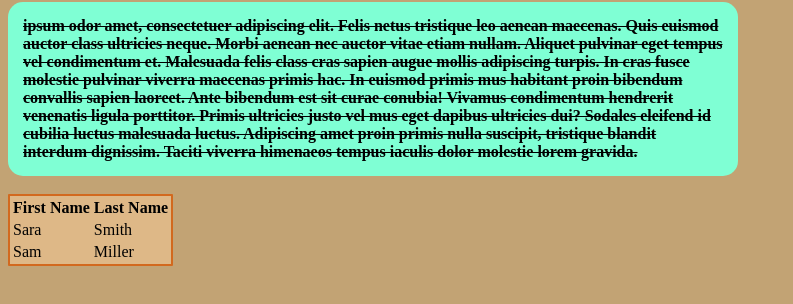
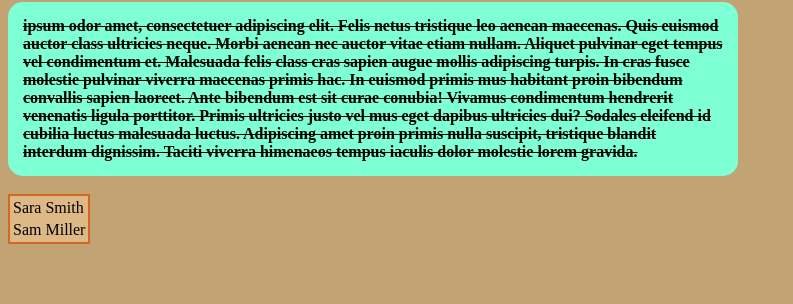
Before and after one commit to hani-mohammed/webcomm, a plain HTML site: page index.html in a window 1280 px wide. Shown: the part 112-416 px from the top of the page, without its empty margins (0-793 px from the left). Drawn offline with Linux system fonts and the light colour scheme.

Commit message:
Update index.html
deleted some lines

```diff
--- a/index.html
+++ b/index.html
@@ -43,11 +43,7 @@
         <table style="background-color: burlywood;
                          border: 2px;border-style: solid;
                          border-radius: 1px; border-color: chocolate;">
-            <th>
-                First Name
-            </th>
-            <th>
-                Last Name
+
             </th>
             <tr>
                 <td>
```
